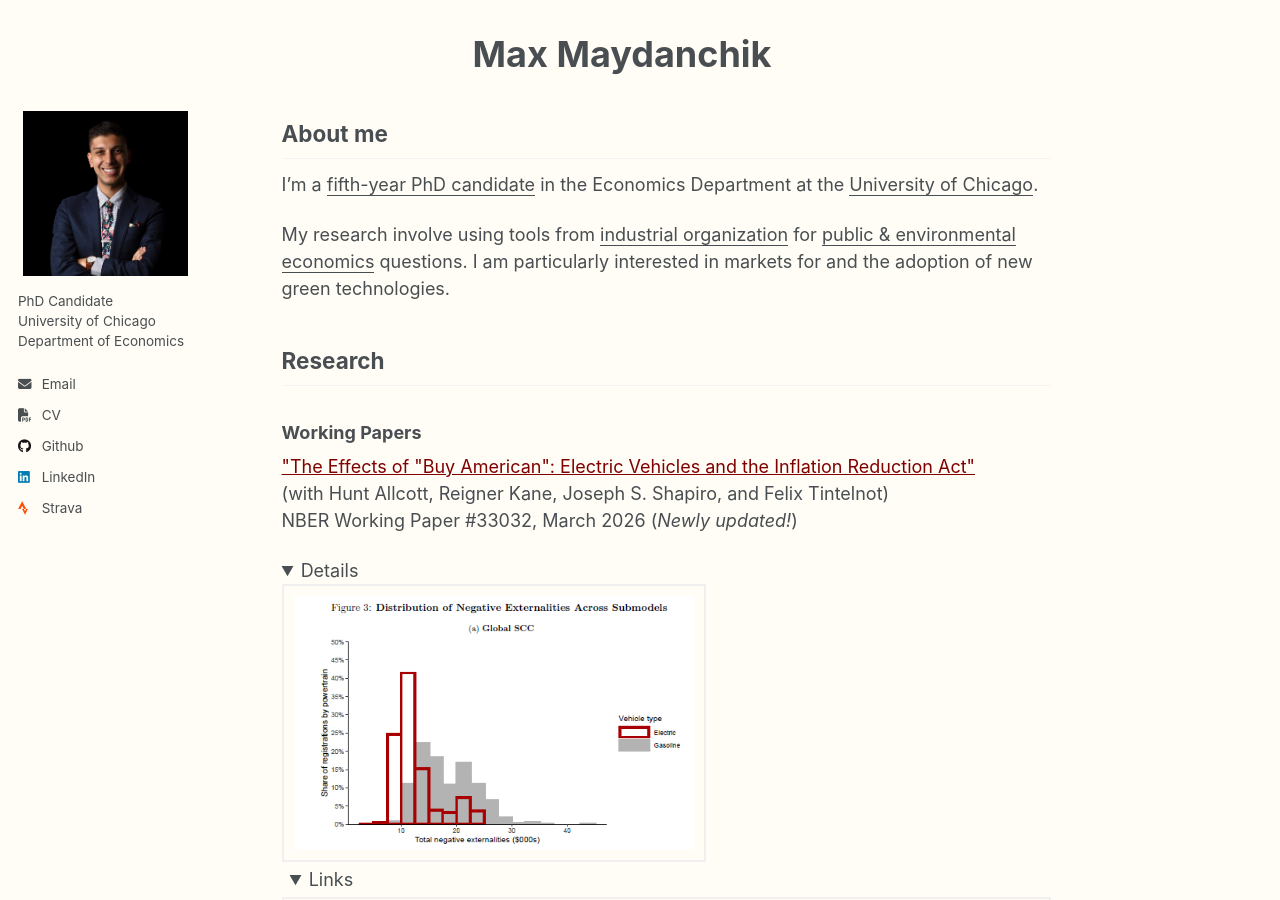
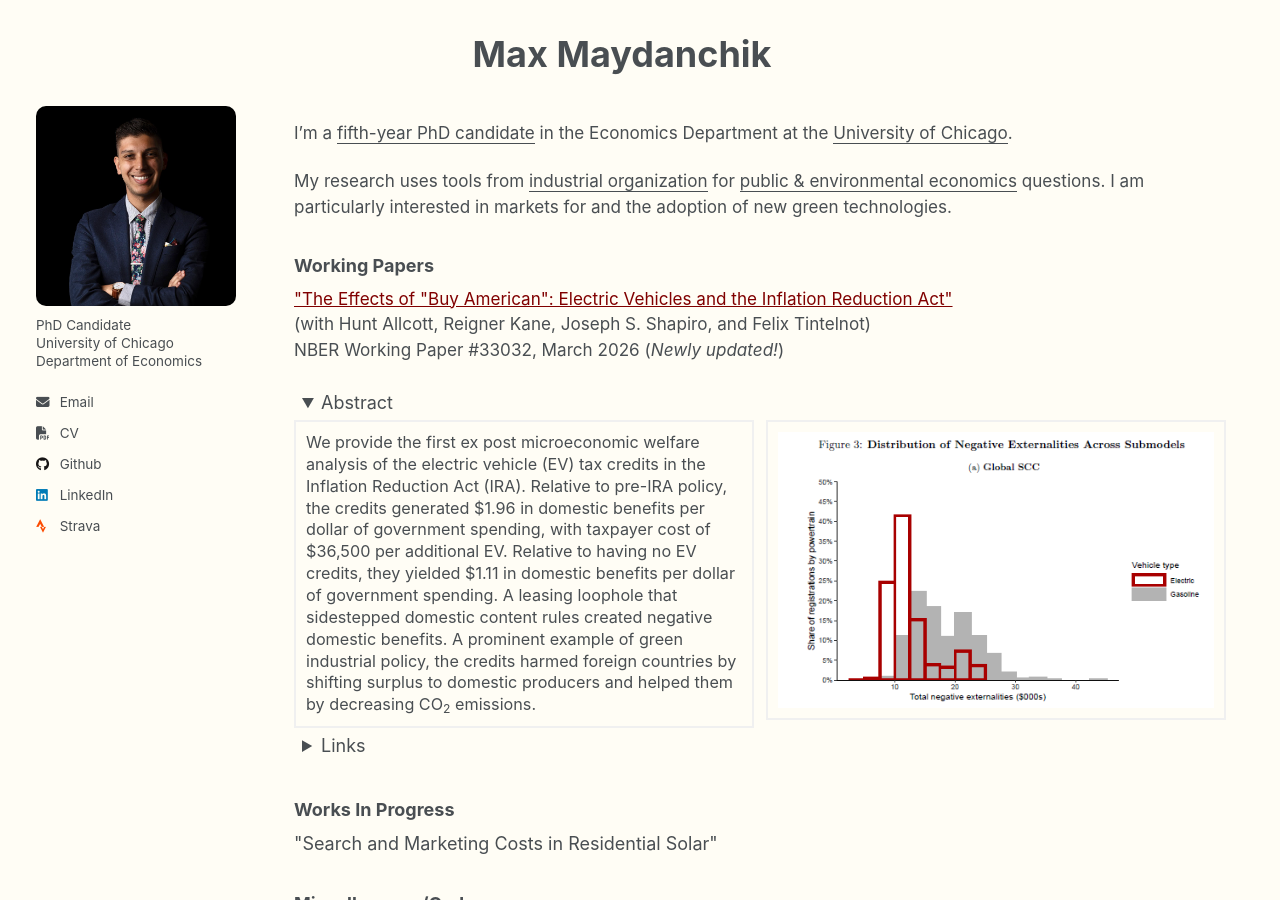
Before and after one commit to MMaydanchik/mmaydanchik.github.io, a Jekyll site: the page built from _pages/about.md, in a window 1280 px wide and 900 px high. Built offline with Jekyll 4.4.1, drawn with Linux system fonts in a browser that asks for light colours; some of the changed text lies outside the part shown.

Commit message:
More style. Updated NL doc

```diff
--- a/_pages/about.md
+++ b/_pages/about.md
@@ -17,17 +17,46 @@ redirect_from:
   details > div {
     background-color: inherit;
   }
+  .details-grid {
+    display: grid;
+    grid-template-columns: repeat(auto-fit, minmax(280px, 1fr));
+    gap: 12px;
+    align-items: start;
+    width: 100%;
+  }
+  .details-grid--max-half {
+    max-width: 50%;
+  }
+  @media (max-width: 900px) {
+    .details-grid--max-half {
+      max-width: 100%;
+    }
+  }
+  .details-grid > details > div,
+  .details-grid > div {
+    width: 100%;
+    box-sizing: border-box;
+    min-width: 0;
+  }
+  .paper-figure img {
+    width: 100%;
+    height: auto;
+    display: block;
+    margin: 0 auto;
+  }
+  .paper-abstract,
+  .paper-links {
+    font-size: 0.9em;
+    line-height: 1.35;
+    overflow-wrap: anywhere;
+  }
 </style>
 
-<h2 style="margin-top: 0;">About me</h2>
 I'm a <u>fifth-year PhD candidate</u> in the Economics Department at the <u>University of Chicago</u>.
 
-My research involve using tools from <u>industrial organization</u> for <u>public & environmental economics</u> questions. I am particularly interested in markets for and the adoption of new green technologies.
+My research uses tools from <u>industrial organization</u> for <u>public & environmental economics</u> questions. I am particularly interested in markets for and the adoption of new green technologies.
 
 <!-- I am a lifelong ([northside](https://www.youtube.com/watch?v=HOp8w2PgHlM)) Chicago sports fan, for better or for worse. -->
-
-Research
-------
 
 ### Working Papers
 
@@ -36,22 +65,22 @@ Research
 NBER Working Paper #33032, March 2026 (*Newly updated!*)
 
 <details open>
-<div style="border: 2px solid #f0f0f0; padding: 10px; display: inline-block;">
-<img src="/images/EVTrade_Fig3.png" alt="Description" width="400">
+<summary>Abstract</summary>
+<div class="details-grid">
+  <div class="paper-abstract" style="border: 2px solid #f0f0f0; background-color: inherit; padding: 10px;">
+  We provide the first ex post microeconomic welfare analysis of the electric vehicle (EV) tax credits in the Inflation Reduction Act (IRA). Relative to pre-IRA policy, the credits generated $1.96 in domestic benefits per dollar of government spending, with taxpayer cost of $36,500 per additional EV. Relative to having no EV credits, they yielded $1.11 in domestic benefits per dollar of government spending. A leasing loophole that sidestepped domestic content rules created negative domestic benefits. A prominent example of green industrial policy, the credits harmed foreign countries by shifting surplus to domestic producers and helped them by decreasing CO<sub>2</sub> emissions.
+  </div>
+
+  <div class="paper-figure" style="border: 2px solid #f0f0f0; padding: 10px;">
+  <img src="/images/EVTrade_Fig3.png" alt="Description">
+  </div>
 </div>
 </details>
 
-<details open>
+<details closed>
 <summary>Links</summary>
-<div style="border: 2px solid #f0f0f0; background-color: inherit; padding: 10px;">
+<div class="paper-links" style="border: 2px solid #f0f0f0; background-color: inherit; padding: 10px;">
 <a href="/files/EVTrade.pdf">Link to Paper</a> | <a href="https://www.nber.org/papers/w33032">NBER WP</a> | <a href="https://energyathaas.wordpress.com/2024/10/07/will-the-iras-buy-american-tilt-help-us-electric-vehicles/"> Energy Institute Blog</a> | <a href="https://www.nytimes.com/2024/10/07/business/economy/electric-vehicle-tax-credits-study.html">New York Times (October 2024)</a> | <a href="https://www.nytimes.com/2024/11/25/business/trump-electric-vehicle-tax-credit.html">New York Times (November 2024)</a> | <a href="https://www.bloomberg.com/news/articles/2024-11-19/us-electric-vehicle-demand-seen-plunging-27-without-tax-credit">Bloomberg</a> | <a href="https://www.ft.com/content/e8f623e1-c75a-478e-ad8f-aa5b05ef6aa0">Financial Times</a> | <a href="https://finance.yahoo.com/news/not-trivial-ev-sales-could-drop-nearly-30-if-trump-repeals-tax-credit-194135070.html">Yahoo Finance</a>
-</div>
-</details>
-
-<details open>
-<summary>Abstract</summary>
-<div style="border: 2px solid #f0f0f0; background-color: inherit; padding: 10px;">
-We provide the first ex post microeconomic welfare analysis of the electric vehicle (EV) tax credits in the Inflation Reduction Act (IRA). Relative to pre-IRA policy, the credits generated $1.96 in domestic benefits per dollar of government spending, with taxpayer cost of $36,500 per additional EV. Relative to having no EV credits, they yielded $1.11 in domestic benefits per dollar of government spending. A leasing loophole that sidestepped domestic content rules created negative domestic benefits. A prominent example of green industrial policy, the credits harmed foreign countries by shifting surplus to domestic producers and helped them by decreasing CO_{2} emissions.
 </div>
 </details>
 
@@ -68,3 +97,12 @@ We provide the first ex post microeconomic welfare analysis of the electric vehi
 <div>
 <a href="/files/NL_sampling.pdf" class="maroon"> A short note on how to simulate Nested Logit draws in closed-form </a>
 </div>
+
+<details open>
+<summary>Illustration</summary>
+<div class="details-grid details-grid--max-half">
+  <div class="paper-figure" style="border: 2px solid #f0f0f0; padding: 10px;">
+  <img src="/images/NLSampling_Fig2.png" alt="Description">
+  </div>
+</div>
+</details>
--- a/_sass/_page.scss
+++ b/_sass/_page.scss
@@ -6,21 +6,31 @@
   @include container;
   @include clearfix;
   margin-top: 2em;
-  padding-left: 1em;
-  padding-right: 1em;
+  padding-left: 1.5rem;
+  padding-right: 1.5rem;
   animation: intro 0.3s both;
   animation-delay: 0.35s;
 
+  @include breakpoint($large) {
+    display: flex;
+    align-items: flex-start;
+    gap: 1rem;
+  }
+
   @include breakpoint($x-large) {
     max-width: $x-large;
+    padding-left: 2rem;
+    padding-right: 2rem;
   }
 }
 
 .page {
   @include breakpoint($large) {
-    @include span(10 of 12 last);
-    @include prefix(0.5 of 12);
-    @include suffix(2 of 12);
+    float: none;
+    width: auto;
+    margin: 0;
+    flex: 1 1 auto;
+    min-width: 0;
   }
 
   .page__inner-wrap {
@@ -56,7 +66,7 @@
   }
 
   p, li, dl {
-    font-size: 1em;
+    font-size: 0.95em;
   }
 
   /* paragraph indents */
--- a/_sass/_sidebar.scss
+++ b/_sass/_sidebar.scss
@@ -13,15 +13,18 @@
   @include clearfix();
   margin-bottom: 1em;
 
-  @media screen and (min-width: $sidebar-screen-min-width) {
-    height: 100vh;
+  @media screen and (min-width: $large) {
+    height: calc(100vh - #{$masthead-height});
     overflow-y: auto;               // Add scrollbar if the sidebar is too long
-    position: fixed;
-    padding-top: $masthead-height;
+    position: sticky;
+    top: $masthead-height;
+    padding-top: 0;
   }
 
   @include breakpoint($large) {
-    @include span(2 of 12);
+    float: none;
+    width: 240px;
+    flex: 0 0 240px;
     opacity: 1;
     -webkit-transition: opacity 0.2s ease-in-out;
             transition: opacity 0.2s ease-in-out;
@@ -90,11 +93,13 @@
   }
 
   img {
-    max-width: 175px;
-    border-radius: 0%;
+    max-width: 200px;
+    border-radius: 5%;
+    display: block;
+    margin-left: 0;
 
     @include breakpoint($large) {
-      padding: 5px;
+      padding: 0;
       border: 0px solid $border-color;
     }
   }
@@ -130,7 +135,7 @@
 
 .sidebar .author__desktop {
   display: none;
-  @media screen and (min-width: 1024px) {
+  @media screen and (min-width: $large) {
     display: block;
   }
 }
@@ -144,8 +149,10 @@
   }
 }
 
-.author__bio {
+.sidebar .author__bio {
   margin: 0;
+  font-size: $type-size-6;
+  line-height: 1.35;
 
   @include breakpoint($large) {
     margin-top: 10px;
@@ -179,6 +186,12 @@
       display: none;
     }
   }
+
+  @media screen and (max-width: ($large - 1px)) {
+    button {
+      display: none;
+    }
+  }
 }
 
 .author__urls {
@@ -205,6 +218,34 @@
     box-shadow: none;
   }
 
+  @media screen and (max-width: ($large - 1px)) {
+    display: block;
+    position: relative;
+    right: auto;
+    margin: 0;
+    padding: 0;
+    border: 0;
+    background: transparent;
+    box-shadow: none;
+    z-index: 10;
+    white-space: normal;
+
+    li {
+      display: inline-block;
+      margin-right: 0.75em;
+      margin-bottom: 0.35em;
+      white-space: nowrap;
+    }
+
+    a {
+      display: inline;
+      margin-bottom: 0;
+      padding-right: 0;
+      padding-top: 0;
+      padding-bottom: 0;
+    }
+  }
+
   &:before {
     display: block;
     content: "";
@@ -218,6 +259,10 @@
     z-index: 0;
 
     @include breakpoint($large) {
+      display: none;
+    }
+
+    @media screen and (max-width: ($large - 1px)) {
       display: none;
     }
   }
@@ -235,6 +280,10 @@
     z-index: 1;
 
     @include breakpoint($large) {
+      display: none;
+    }
+
+    @media screen and (max-width: ($large - 1px)) {
       display: none;
     }
   }
```
Also changed, not shown: images/NLSampling_Fig2.png (added), 2 other files.
